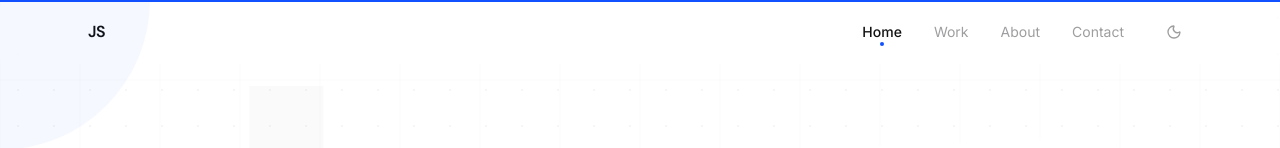
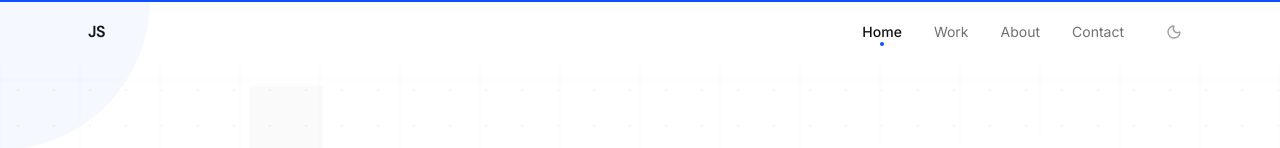
Before and after one commit to Jai-Sankhla/portfolio-website, a Next.js app: page / in a window 1280 px wide. Shown: the top 148 px of the page. Built offline with nearby package versions, Linux system fonts and the light colour scheme.

Commit message:
fix: navbar visibility — 90% opacity bg, darker inactive items (#707072)

```diff
--- a/src/components/Navbar.tsx
+++ b/src/components/Navbar.tsx
@@ -21,7 +21,7 @@ export default function Navbar() {
       initial={{ y: -80, opacity: 0 }}
       animate={{ y: 0, opacity: 1 }}
       transition={{ duration: 0.6, ease: [0.16, 1, 0.3, 1] }}
-      className="fixed top-0 left-0 right-0 z-50 bg-[#ffffff]/60 dark:bg-[#000000]/60 backdrop-blur-md"
+      className="fixed top-0 left-0 right-0 z-50 bg-[#ffffff]/90 dark:bg-[#000000]/90 backdrop-blur-md"
     >
       <div className="max-w-6xl mx-auto px-6 h-16 flex items-center justify-between">
         <Link
@@ -40,7 +40,7 @@ export default function Navbar() {
                 className={`text-sm tracking-hover relative ${
                   pathname === link.href
                     ? "text-[#111111] dark:text-[#f5f5f5] font-medium"
-                    : "text-[#9e9ea0] hover:text-[#111111] dark:hover:text-[#f5f5f5]"
+                    : "text-[#707072] hover:text-[#111111] dark:hover:text-[#f5f5f5]"
                 }`}
               >
                 {link.label}
@@ -82,7 +82,7 @@ export default function Navbar() {
                 className={`px-4 py-3 text-sm rounded-lg tracking-hover ${
                   pathname === link.href
                     ? "bg-[#cacacb] dark:bg-[#2a2a2a] text-[#111111] dark:text-[#f5f5f5] font-medium"
-                    : "text-[#9e9ea0] hover:text-[#111111] dark:hover:text-[#f5f5f5]"
+                    : "text-[#707072] hover:text-[#111111] dark:hover:text-[#f5f5f5]"
                 }`}
                 >
                   {link.label}
```
